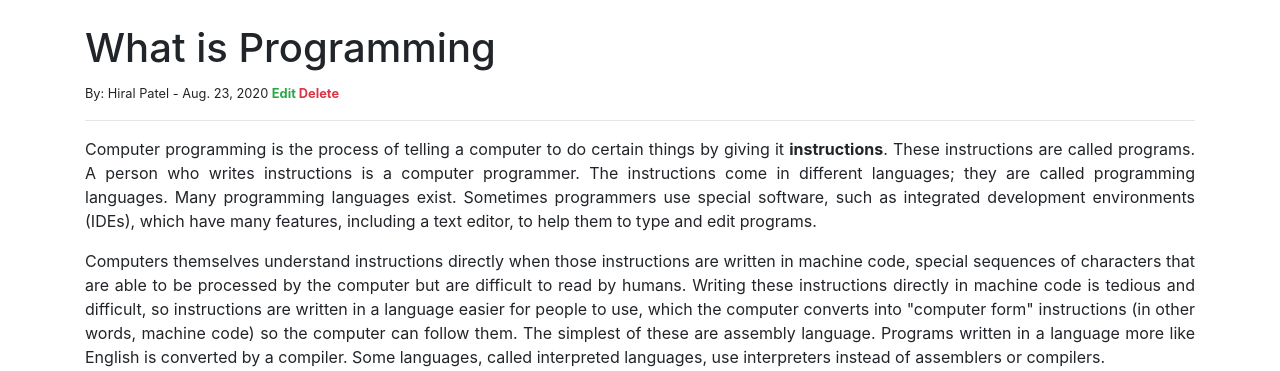
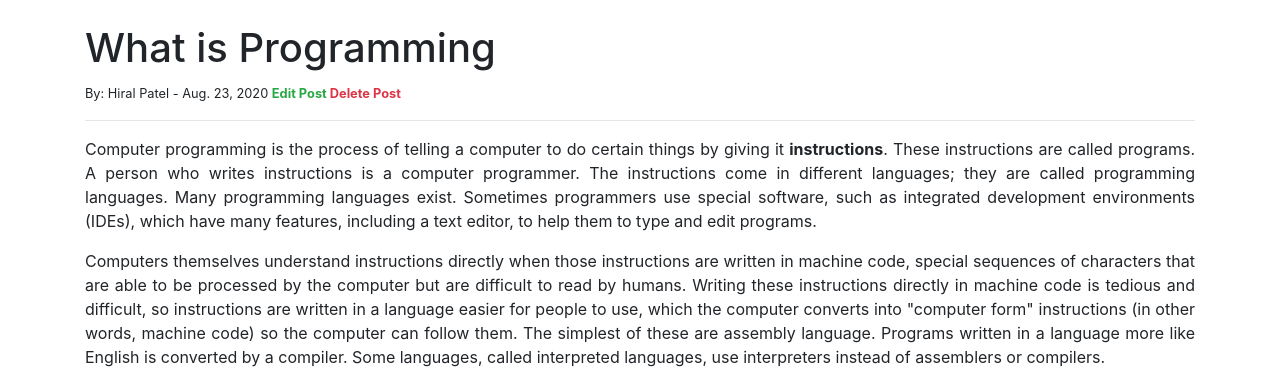
Before and after one commit to hiralpatel154/blogdjango, a Django app: page /article/2 in a window 1280 px wide. Shown: the part 56-427 px from the top of the page. Run offline with Django 3.2, Linux system fonts and the light colour scheme; a user stored in the database is signed in; data comes from the database, SQL or seed files in the repository; some libraries are stand-ins or nearby versions.

Commit message:
changed about article_detail.html file

```diff
--- a/techblog/templates/article_detail.html
+++ b/techblog/templates/article_detail.html
@@ -13,8 +13,8 @@
 </small>
 {% if user.is_authenticated %}
 
-<small><b><a href="{% url 'update_post' post.pk %}" class="text-success"> Edit </a></b>
-<b><a href="{% url 'delete_post' post.pk %}" class="text-danger">  Delete</a></b></small>
+<small><b><a href="{% url 'update_post' post.pk %}" class="text-success"> Edit Post </a></b>
+<b><a href="{% url 'delete_post' post.pk %}" class="text-danger">  Delete Post</a></b></small>
 <br />
 {% endif %}
 <hr>
```
